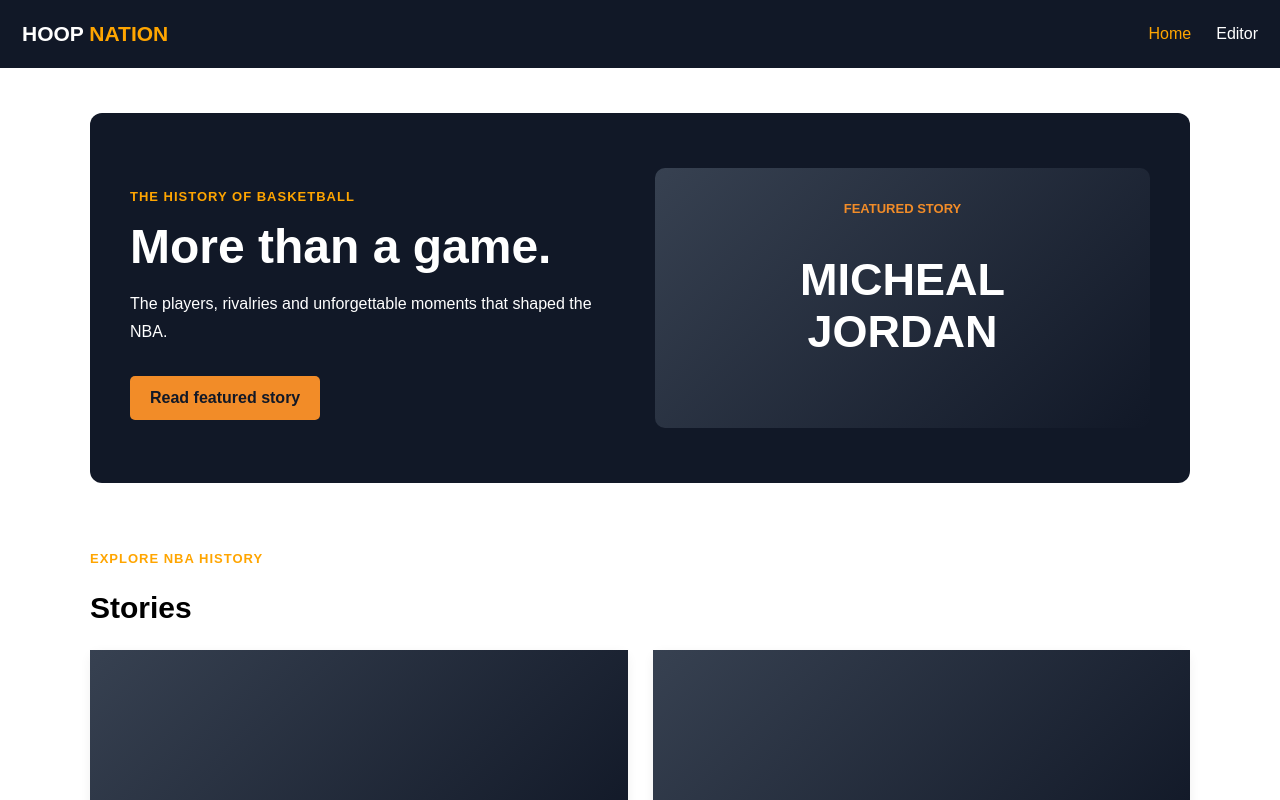
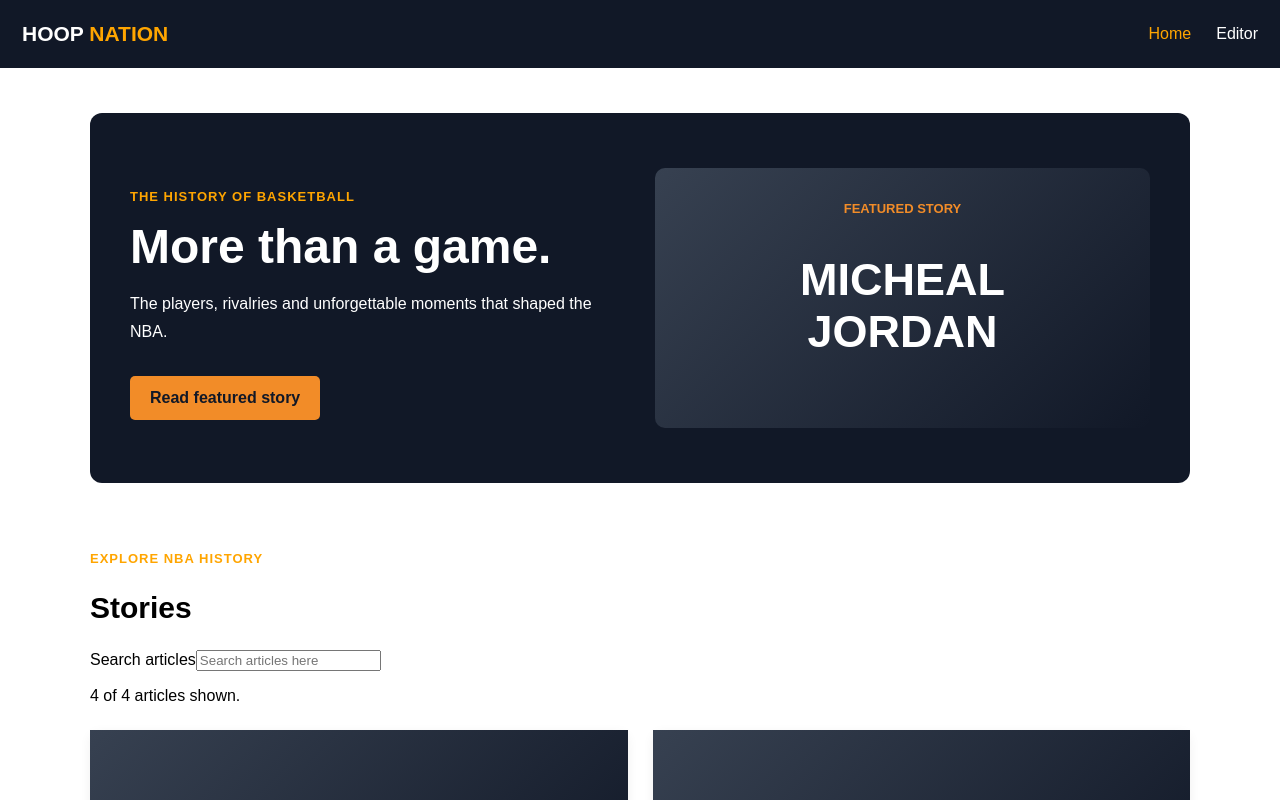
Before and after one commit to Peterr19/HoopNation, a Vue app: page / in a window 1280 px wide. Shown: the top 800 px of the page. Built offline with nearby package versions, Linux system fonts and the light colour scheme.

Commit message:
Added search functionality

```diff
--- a/src/views/HomeView.vue
+++ b/src/views/HomeView.vue
@@ -1,9 +1,23 @@
 <script setup>
+import { ref, computed } from 'vue'
 import { RouterLink } from 'vue-router'
 import { useArticles } from '../stores/articleStore.js'
 import ArticleList from '../components/ArticleList.vue'
 
 const { articles } = useArticles()
+
+const searchQuery = ref('')
+
+const filteredArticles = computed(() => {
+  const query = searchQuery.value.trim().toLowerCase()
+
+  return articles.value.filter(article => {
+    const searchableText =
+      `${article.title} ${article.summary}`.toLowerCase()
+
+    return searchableText.includes(query)
+  })
+})
 </script>
 
 <template>
@@ -32,15 +46,22 @@ const { articles } = useArticles()
       <p class="orange-text">EXPLORE NBA HISTORY</p>
       <h2>Stories</h2>
 
-      <ArticleList :articles="articles" />
+      <label for="article-search">Search articles</label>
+      <input
+        id="article-search"
+        v-model="searchQuery"
+        type="search"
+        placeholder="Search articles here"
+      />
+
+      <p>{{ filteredArticles.length }} of {{ articles.length }} articles shown.</p>
+
+      <ArticleList
+        v-if="filteredArticles.length"
+        :articles="filteredArticles"
+      />
+
+      <p v-else>No articles match your search.</p>
     </section>
   </div>
 </template>
-
-<script>
-import { RouterLink } from 'vue-router'
-
-export default {
-  components: { RouterLink }
-}
-</script>
```
